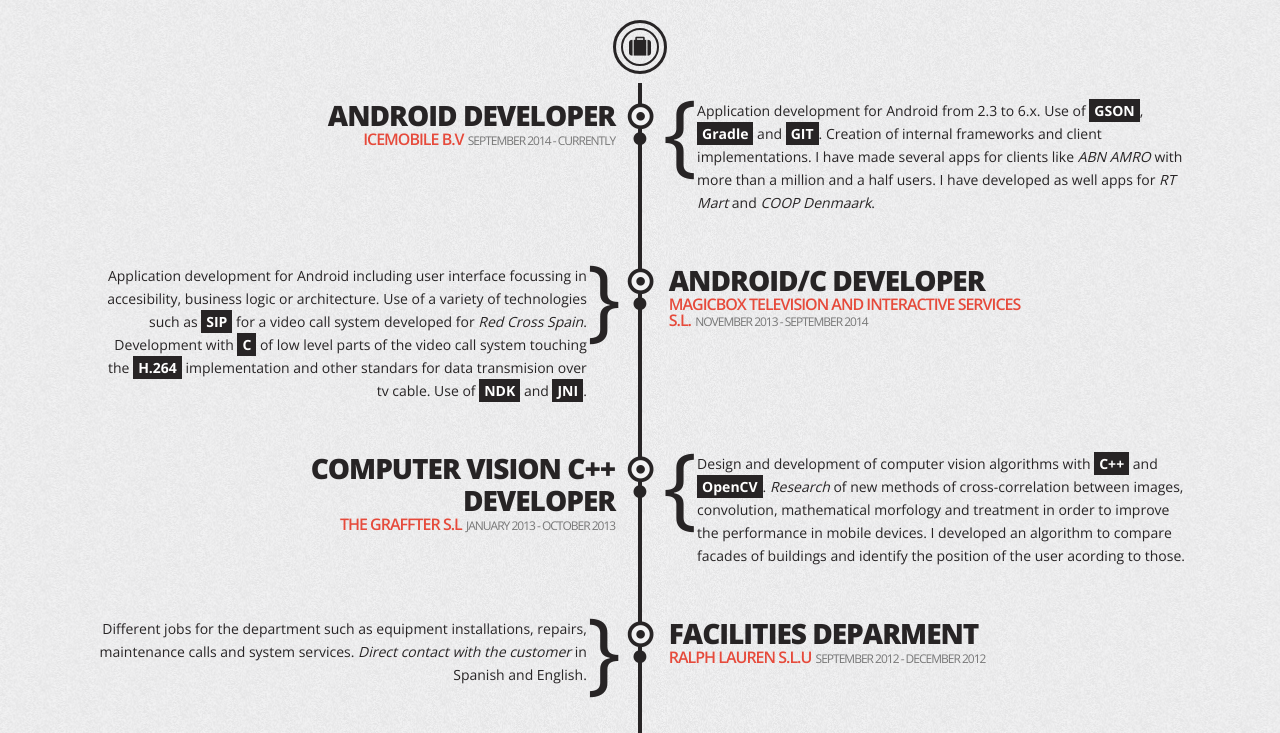
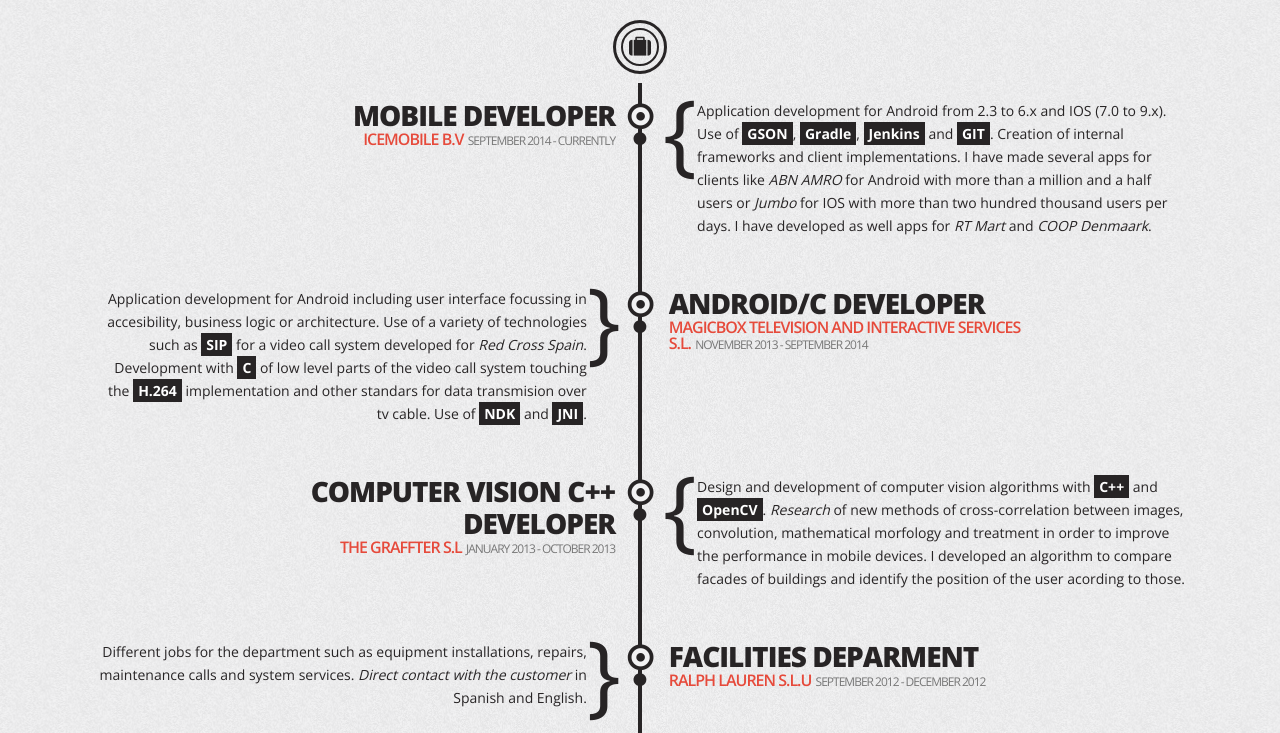
Before and after one commit to Jonazan2/Portfolio, a plain HTML site: page index.html in a window 1280 px wide. Shown: the part 2690-3423 px from the top of the page. Drawn offline with nearby package versions, Linux system fonts and the light colour scheme.

Commit message:
Update current position in Portfolio

```diff
--- a/index.html
+++ b/index.html
@@ -448,14 +448,14 @@ Software design. Maintenance and software evolution. Design patterns and advance
                       <div class="event-item timeline-item">
 
                         <div class="event-title left">
-                          <h1>Android developer</h1>
+                          <h1>Mobile developer</h1>
                           <h4><a href="http://www.icemobile.com">IceMobile B.V</a><small>&nbsp;&nbsp;September 2014 - Currently</small></h4>
                         </div>
 
 
                         <div class="event-content timeline-content right">
                           <p>
-Application development for Android from 2.3 to 6.x. Use of <strong>GSON</strong>, <strong>Gradle</strong> and <strong>GIT</strong>. Creation of internal frameworks and client implementations. I have made several apps for clients like <em>ABN AMRO</em> with more than a million and a half users. I have developed as well apps for <em>RT Mart</em> and <em>COOP Denmaark</em>.
+Application development for Android from 2.3 to 6.x and IOS (7.0 to 9.x). Use of <strong>GSON</strong>, <strong>Gradle</strong>, <strong>Jenkins</strong> and <strong>GIT</strong>. Creation of internal frameworks and client implementations. I have made several apps for clients like <em>ABN AMRO</em> for Android with more than a million and a half users or <em>Jumbo</em> for IOS with more than two hundred thousand users per days. I have developed as well apps for <em>RT Mart</em> and <em>COOP Denmaark</em>.
                           </p>
                         </div>
 
```
